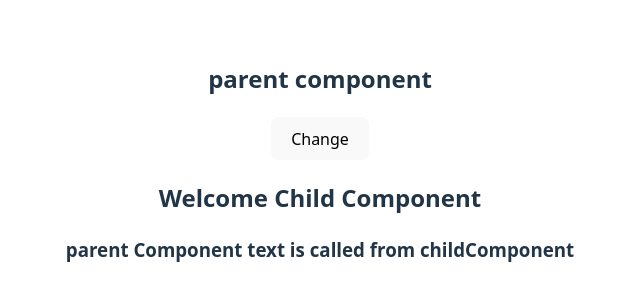
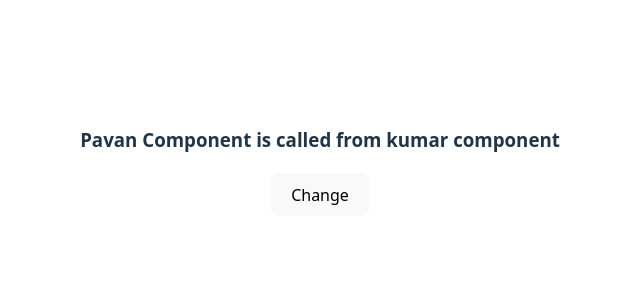
Before and after one commit to pavankumar2974/React-Js, a React (Vite) app in the folder app/: page / in a window 1280 px wide. Shown: the part 238-538 px from the top of the page, without its empty margins (320-960 px from the left). Built offline with nearby package versions, Linux system fonts and the light colour scheme.

Commit message:
React-js

```diff
--- a/app/src/App.jsx
+++ b/app/src/App.jsx
@@ -10,6 +10,7 @@ import ClassFourComp from './Component/ClassFourComp'
 import ClassFiveComp from './Component/ClassFiveComp'
 import ClassSixComp from './Component/ClassSixComp'
 import ParentComp from './ComponentCommunication/parentComp'
+import PavanComp from './ComponentCommunication/PavanComp'
 
 function App() {
   const [count, setCount] = useState(0)
@@ -25,7 +26,8 @@ function App() {
 {/* <ClassFourComp/> */}
 {/* <ClassFiveComp/> */}
 {/* <ClassSixComp/> */}
-<ParentComp/>
+{/* <ParentComp/> */}
+<PavanComp/>
       </div>
     </>
   )
--- /dev/null
+++ b/app/src/ComponentCommunication/PavanComp.jsx
@@ -0,0 +1,29 @@
+import { Component } from "react";
+import ChildComp from "./childComp";
+import KumarComp from "./kumarComp";
+
+
+export default class PavanComp extends Component{
+    constructor(){
+    super();
+    this.state={
+        message:"Pavan Component is called from kumar component"
+    }
+    }
+
+    changeMsgInPavan =()=>{
+        this.setState({
+            message:"Text is changed when you click the button"
+        })
+    }
+
+    render(){
+        const {message}=this.state
+        return(
+            <div>
+                <KumarComp newmessage={message}/>
+                <button onClick={this.changeMsgInPavan}>Change</button>
+            </div>
+        )
+    }
+}
--- a/app/src/ComponentCommunication/childComp.jsx
+++ b/app/src/ComponentCommunication/childComp.jsx
@@ -8,7 +8,7 @@ export default class ChildComp extends Component {
     render() {
         return (
             <div>
-                <h2>Welcome Child Component</h2>
+                {/* <h2>Welcome Child Component</h2> */}
                 <h3>{this.props.newMessage}</h3>
             </div>
         );
--- /dev/null
+++ b/app/src/ComponentCommunication/kumarComp.jsx
@@ -0,0 +1,14 @@
+import { Component } from "react";
+
+
+export default class KumarComp extends Component{
+    constructor(props){
+        super(props);
+        this.state={};
+    }
+    render(){
+        return (<div>
+            <h3>{this.props.newmessage}</h3>
+        </div>)
+    }
+}
--- a/app/src/ComponentCommunication/parentComp.jsx
+++ b/app/src/ComponentCommunication/parentComp.jsx
@@ -3,24 +3,24 @@ import ChildComp from "./childComp";
 
 
 
-export default class ParentComp extends Component{
-    constructor(){
+export default class ParentComp extends Component {
+    constructor() {
         super();
-        this.state={
-            message:"parent Component text is called from childComponent"
+        this.state = {
+            message: "parent Component text is called from childComponent"
         };
     }
 
-    changeMsgInParent =()=> {
-        this.setState({
-            message:"Text is changed when you click the button"
-        });
-    }
-    render(){
-        return(
+    // changeMsgInParent =()=> {
+    //     this.setState({
+    //         message:"Text is changed when you click the button"
+    //     });
+    // }
+    render() {
+        return (
             <div>
-                <h2>parent component</h2>
-                <button onClick={this.changeMsgInParent}>Change</button>
+                {/* <h2>parent component</h2> */}
+                {/* <button onClick={this.changeMsgInParent}>Change</button> */}
 
 
                 <ChildComp newMessage={this.state.message} />
```
